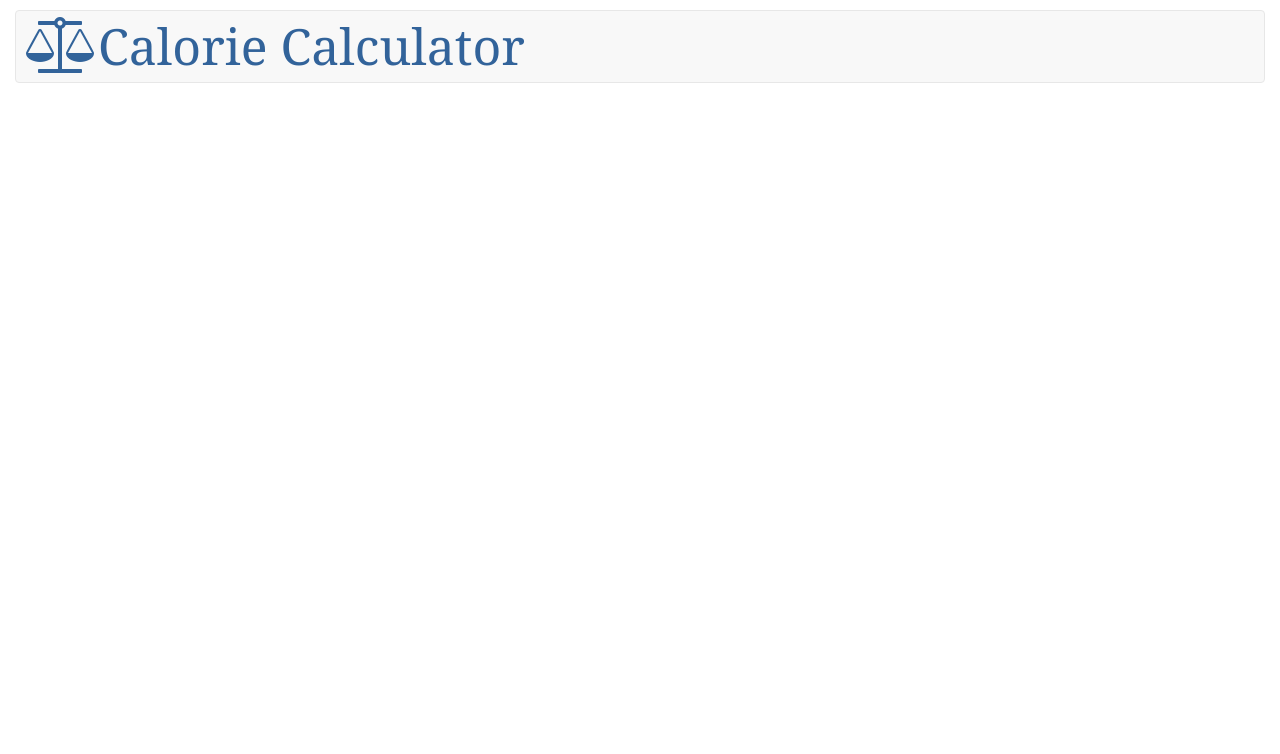
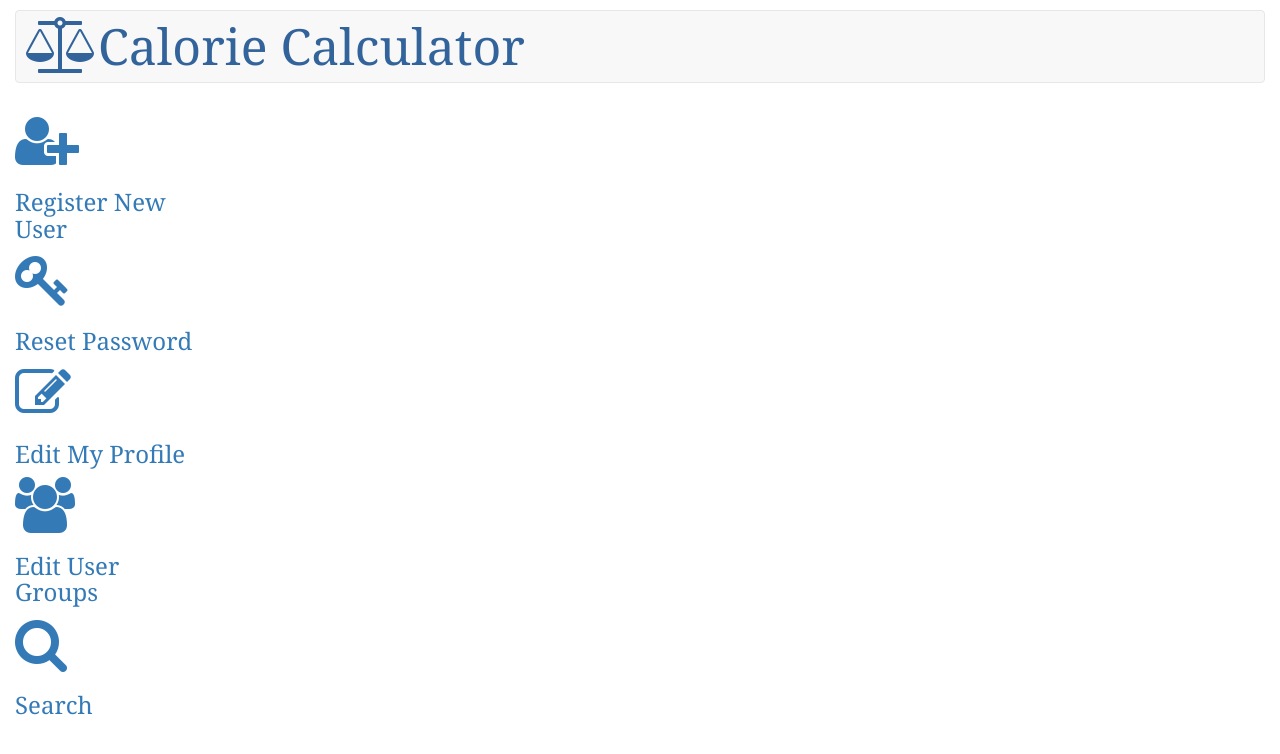
Before and after one commit to jrezuke/CalCalcCli, an Angular app: page / in a window 1280 px wide. Shown: the top 754 px of the page. Built offline with nearby package versions, Linux system fonts and the light colour scheme; what ng2-bootstrap would draw is missing.

Commit message:
side bar

```diff
--- a/src/app/app.component.html
+++ b/src/app/app.component.html
@@ -11,33 +11,36 @@
     <i class="fa fa-spinner fa-pulse fa-3x fa-fw"></i>
     <span class="sr-only">Loading...</span>
 </div>-->
-<!--<div  class="container-fluid">
+<div  class="container-fluid">
     <div class="row">
-        <aside [@sideBarVisibility]="state"  class="col-sm-2">
+        <!--<aside [@sideBarVisibility]="state"  class="col-sm-2">-->
+        <aside class="col-sm-2">
             <div>
 
-                <a [routerLink]="['/register/']"><i class="fa fa-user-plus fa-4x" aria-hidden="true"></i><h3>Register New User</h3></a>
+                <!--<a [routerLink]="['/register/']"><i class="fa fa-user-plus fa-4x" aria-hidden="true"></i><h3>Register New User</h3></a>-->
+                <a ><i class="fa fa-user-plus fa-4x" aria-hidden="true"></i><h3>Register New User</h3></a>
 
             </div>
             <div>
-                <a [routerLink]="['/password/reset/']"><i class="fa fa-key fa-4x" aria-hidden="true"></i><h3>Reset Password</h3></a>
+                <a ><i class="fa fa-key fa-4x" aria-hidden="true"></i><h3>Reset Password</h3></a>
 
             </div>
             <div>
-                <a [routerLink]="['/profile/']"><i class="fa fa-pencil-square-o fa-4x" aria-hidden="true"></i><h3>Edit My Profile</h3></a>
+                <a ><i class="fa fa-pencil-square-o fa-4x" aria-hidden="true"></i><h3>Edit My Profile</h3></a>
 
             </div>
             <div>
-                <a [routerLink]="['/groups/']"><i class="fa fa-users fa-4x" aria-hidden="true"></i><h3>Edit User Groups</h3></a>
+                <a ><i class="fa fa-users fa-4x" aria-hidden="true"></i><h3>Edit User Groups</h3></a>
 
             </div>
             <div>
-                <a [routerLink]="['/search/']"><i class="fa fa-search fa-4x" aria-hidden="true"></i><h3>Search</h3></a>
+                <a ><i class="fa fa-search fa-4x" aria-hidden="true"></i><h3>Search</h3></a>
             </div>
 
         </aside>
 
         <section class="col-sm-10">
-            <router-outlet></router-outlet>
+            <!--<router-outlet></router-outlet>-->
         </section>
-    </div>-->
+    </div>
+</div>
```
